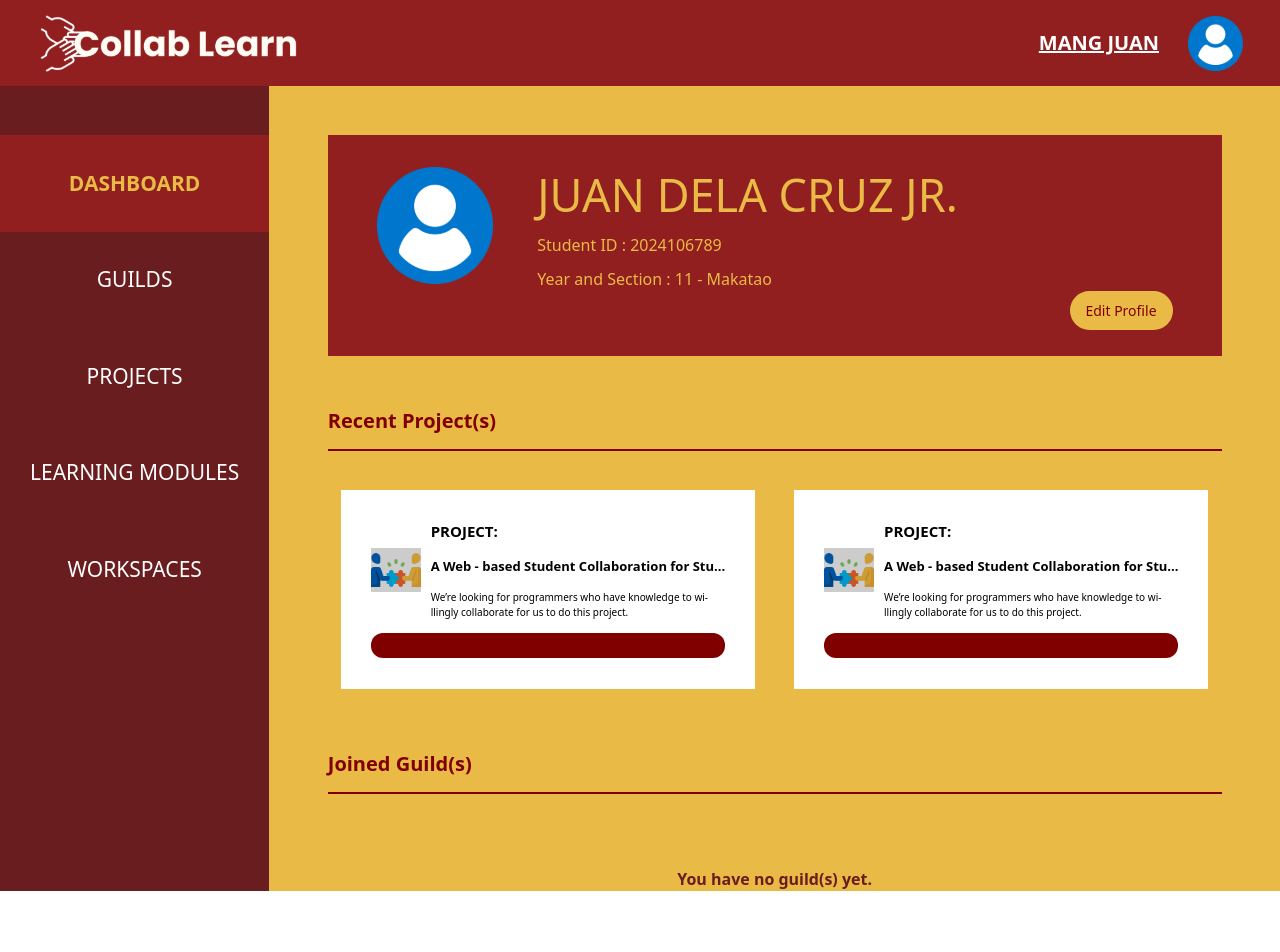
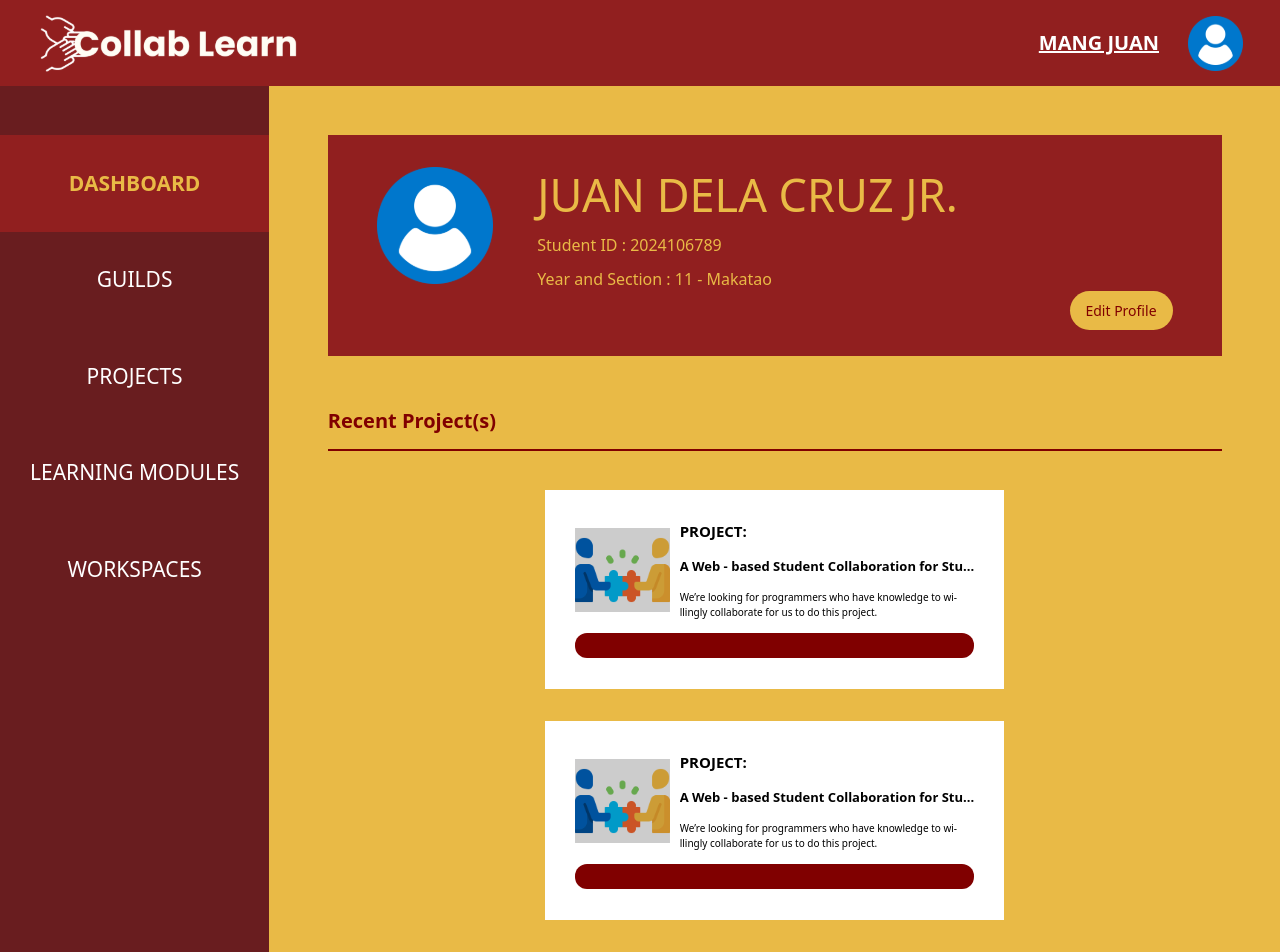
Before and after one commit to collablearn/collablearn, a SvelteKit app: page /dashboard in a window 1280 px wide. Shown: the top 952 px of the page. Before the commit the page ends 891 px from the top, so only its background shows below. Built offline with nearby package versions, Linux system fonts and the light colour scheme.

Commit message:
fix dashboard projectcards

```diff
--- a/src/lib/components/user-components/dashboard-components/project-card.svelte
+++ b/src/lib/components/user-components/dashboard-components/project-card.svelte
@@ -2,13 +2,13 @@
 	import dashboard_card_image from '$lib/assets/dashboard_card_image.svg';
 </script>
 
-<div class="py-[30.5px] px-[30px] bg-white flex flex-col gap-[13px]">
+<div class="py-[30.5px] px-[30px] bg-white flex flex-col gap-[13px] w-full">
 	<div class="flex items-center gap-[10px]">
 		<div class="w-full">
 			<img src={dashboard_card_image} alt="dashboard-card-icon" class="" />
 		</div>
 
-		<div class="flex flex-col gap-[14px]">
+		<div class="flex flex-col gap-[14px] w-full">
 			<span class="font-bold text-[15px]">PROJECT:</span>
 			<span class="font-semibold text-[13px] truncate"
 				>A Web - based Student Collaboration for Stu...
--- a/src/routes/(authenticated)/dashboard/+page.svelte
+++ b/src/routes/(authenticated)/dashboard/+page.svelte
@@ -35,13 +35,13 @@
 		<span class="text-[20px] font-semibold text-main">Recent Project(s)</span>
 		<hr class="mt-[13px] border-[1px] border-main" />
 
-		<div class="px-[13px] mt-[39px] gap-[39px] flex">
-			<div class="w-full">
-				<ProjectCard />
-			</div>
-
-			<div class="w-full">
-				<ProjectCard />
+		<div class=" mt-[39px]">
+			<div class="w-full flex flex-wrap justify-center gap-[32px]">
+				{#each ['', '', '', ''] as sample}
+					<div class="w-[459px]">
+						<ProjectCard />
+					</div>
+				{/each}
 			</div>
 		</div>
 	</div>
--- a/src/routes/(authenticated)/guilds/+page.svelte
+++ b/src/routes/(authenticated)/guilds/+page.svelte
@@ -0,0 +1,4 @@
+<script lang="ts">
+</script>
+
+<div class=""></div>
```
